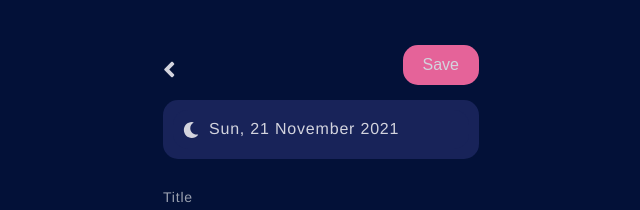
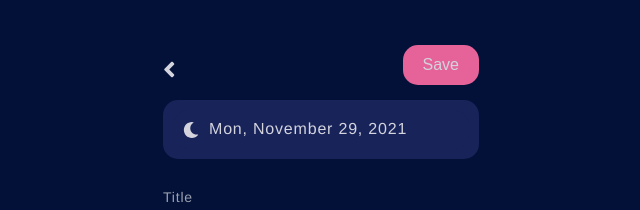
Before and after one commit to menchu123/dreamist-frontend, a Vue app: page /dream-form in a window 1280 px wide. Shown: the top 210 px of the page, without its empty margins (319-959 px from the left). Built offline with nearby package versions, Linux system fonts and the light colour scheme.

Commit message:
Date label now changes according to date value

```diff
--- a/src/views/DreamForm.vue
+++ b/src/views/DreamForm.vue
@@ -12,8 +12,15 @@
       <div class="form__time">
         <font-awesome-icon class="form__moon" icon="moon"></font-awesome-icon>
         <span class="datepicker-toggle">
-          <span class="datepicker-toggle-button">Sun, 21 November 2021</span>
-          <input type="date" class="datepicker-input" />
+          <span class="datepicker-toggle-button">{{
+            new Date(date).toLocaleString("en-US", {
+              weekday: "short",
+              month: "long",
+              day: "numeric",
+              year: "numeric",
+            })
+          }}</span>
+          <input type="date" class="datepicker-input" v-model="date" />
         </span>
       </div>
     </section>
@@ -125,6 +132,11 @@ import { defineComponent } from "vue";
 
 export default defineComponent({
   name: "DreamForm",
+  data() {
+    return {
+      date: new Date().toISOString().split("T")[0],
+    };
+  },
   methods: {
     adjustSize(textarea: HTMLElement) {
       textarea.style.height = "auto";
```
